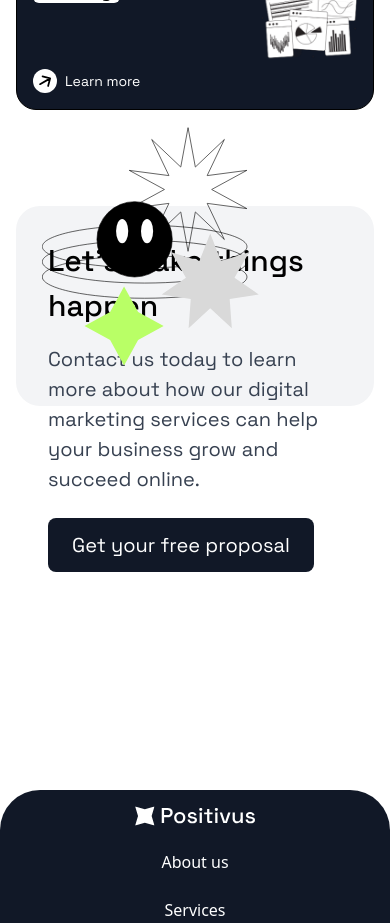
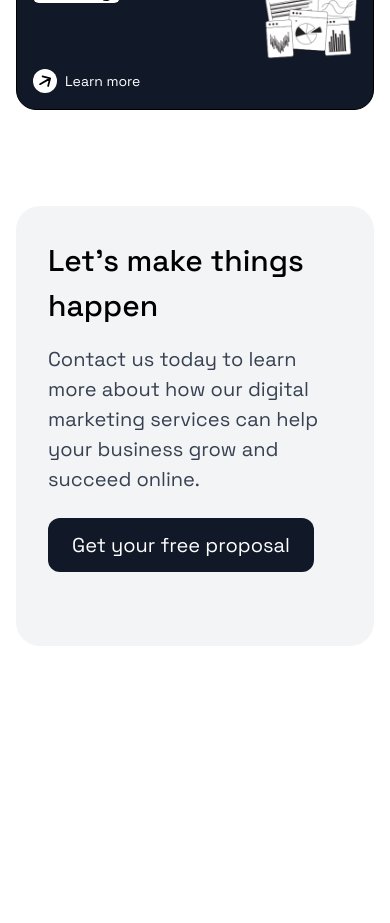
Before and after one commit to marconesdb/PositivusLandinpage, a React (Vite) app: page / in a window 390 px wide. Shown: the part 2440-3363 px from the top of the page. Built offline with nearby package versions, Linux system fonts and the light colour scheme.

Commit message:
Realização da Responsividade para o tamanho de tela xs e sm do componente MarketingCTA

```diff
--- a/src/components/Navbar/Navbar.tsx
+++ b/src/components/Navbar/Navbar.tsx
@@ -37,13 +37,13 @@ const Navbar = () => {
           </div>
 
           {/* Desktop Navigation */}
-          <div className="hidden md:flex items-center">
+          <div className="hidden md:flex items-center px-3">
             <div className="flex items-center space-x-2 md:space-x-4 lg:space-x-8">
               {navItems.map((item) => (
                 <a
                   key={item.label}
                   href={item.href}
-                  className="text-gray-700 hover:text-gray-900 px-1 py-2 text-sm md:text-base lg:text-lg xl:text-xl font-medium transition-colors whitespace-nowrap"
+                  className="text-gray-700 hover:text-black px-1 py-2 text-sm md:text-base lg:text-lg xl:text-xl font-medium transition-colors whitespace-nowrap"
                 >
                   {item.label}
                 </a>
--- a/src/sections/MarketingCTA.tsx
+++ b/src/sections/MarketingCTA.tsx
@@ -3,22 +3,22 @@ import imgMarketingCTA from '../assets/MarketingCTA.svg'
 const MarketingCTA = () => {
   return (
     <div className="mt-20 w-full max-w-7xl mx-auto px-4">
-      <div className="bg-gray-100 rounded-3xl p-8 md:p-12 flex flex-col md:flex-row items-start justify-between relative h-[200px] md:h-[350px]">
+      <div className="bg-gray-100 rounded-3xl p-8 md:p-12 flex flex-col md:flex-row items-start justify-between relative h-[350px] xs:h-[440px] sm:h-[440px] md:h-[350px]">
         {/* Content Section */}
-        <div className="z-10 max-w-md">
+        <div className="z-10 max-w-md sm:mx-auto sm:text-center md:text-left md:mx-0">
           <h2 className="text-[30px] font-medium font-SpaceGrotesk mb-4">
             Let's make things happen
           </h2>
           <p className="text-gray-700 mb-6 text-[20px] font-normal font-SpaceGrotesk">
             Contact us today to learn more about how our digital marketing services can help your business grow and succeed online.
           </p>
-          <button className="bg-gray-900 text-white px-6 py-3 rounded-lg hover:bg-gray-800 transition-colors text-[20px] font-normal font-SpaceGrotesk">
+          <button className="bg-gray-900 text-white px-6 py-3 rounded-xl hover:bg-gray-800 transition-colors text-[20px] font-normal font-SpaceGrotesk whitespace-nowrap sm:whitespace-normal">
             Get your free proposal
           </button>
         </div>
 
-        {/* Image Section */}
-        <div className="z-10 absolute right-8 -top-20 md:-top-6">
+        {/* Image Section - Hidden on SM and XS screens */}
+        <div className="z-10 absolute right-8 -top-6 hidden md:block">
           <img
             src={imgMarketingCTA}
             alt="Marketing CTA"
```
